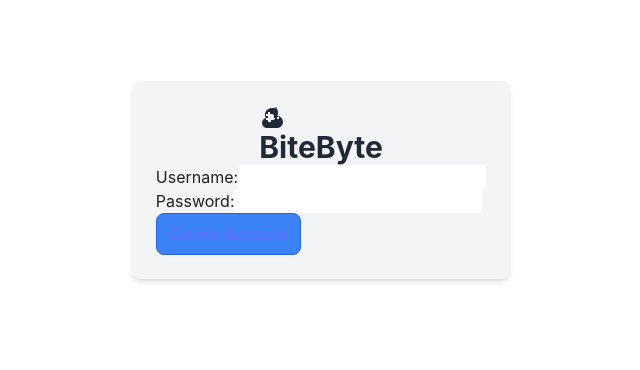
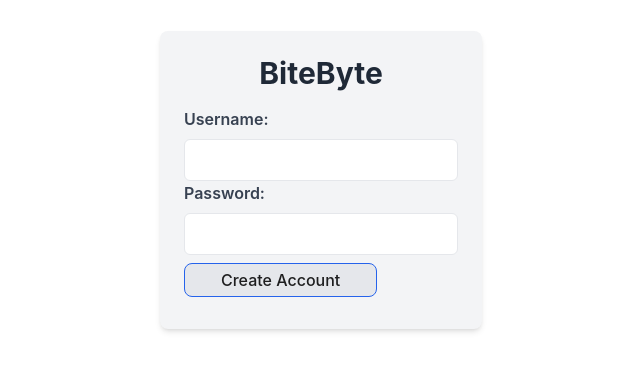
Before and after one commit to FTRI47-Pikachu/bitebyte, a React (Vite) app: page /signup in a window 1280 px wide. Shown: the part 220-590 px from the top of the page, without its empty margins (319-959 px from the left). Built offline with nearby package versions, Linux system fonts and the light colour scheme.

Commit message:
update login and signin styling

```diff
--- a/src/component/header.tsx
+++ b/src/component/header.tsx
@@ -3,15 +3,6 @@ import React from 'react';
 const Header: React.FC = () => {
   return (
     <div className="logo">
-        <svg
-          className="fill-current text-gray-800 mr-2"
-          xmlns="http://www.w3.org/2000/svg"
-          width="24"
-          height="24"
-          viewBox="0 0 24 24"
-        >
-          <path d="M19 2c-1.11 0-2.08.56-2.68 1.42C15.7 3.17 14.38 3 13 3c-3.86 0-7 3.14-7 7 0 1.02.23 1.99.65 2.85C4.66 13.86 3 15.76 3 18c0 2.76 2.24 5 5 5h10c3.31 0 6-2.69 6-6 0-3.25-2.45-5.89-5.54-5.99C18.83 8.54 19 7.8 19 7c0-2.76-2.24-5-5-5zm1 10v2h-2v-2h2zm-4 1c0 1.1-.9 2-2 2h-2v2H9v-2H7v-2h2v-2H7V9h2V7h2v2h2c1.1 0 2 .9 2 2v2z" />
-        </svg>
         <span className="text-3xl font-bold text-gray-800"> {/* Increased font size */}
         BiteByte
       </span>
--- a/src/component/login.tsx
+++ b/src/component/login.tsx
@@ -1,6 +1,7 @@
 import React, { useState, FormEvent } from 'react';
 import { Link } from 'react-router-dom';
 import Header from './header';
+import Logoimage from '../assets/logo-image.png';
 
 const Login: React.FC = () => {
   const [username, setUsername] = useState<string>('');
@@ -15,6 +16,7 @@ const Login: React.FC = () => {
 
   return (
     <div className="login-signup-container">
+       <img src={Logoimage} alt="Login" style={{ width: '40px', height: 'auto' }}/>
       <Header />
       <form onSubmit={handleSubmit}>
         <div>
@@ -37,7 +39,7 @@ const Login: React.FC = () => {
             required
           />
         </div>
-        <button type="submit">Login</button>
+        <button type="submit">Sign In</button>
       </form>
        <p>Don't have an account yet?  <Link to="/signup">Sign up</Link> Here!</p>
 
--- a/src/component/signup.tsx
+++ b/src/component/signup.tsx
@@ -37,7 +37,7 @@ const Signup: React.FC = () => {
             required
           />
         </div>
-        <button type="submit"><Link to="/">Create Account</Link></button>
+        <button type="submit">Create Account</button>
       </form>
 
     </div>
--- a/src/index.css
+++ b/src/index.css
@@ -32,8 +32,7 @@ h1, h2 {
 }
 
 button {
-  @apply rounded-custom border border-blue-600 px-3 py-2 text-base font-medium bg-blue-500 cursor-pointer transition-colors duration-200;
-  width:fit-content;
+  @apply rounded-custom border border-blue-600 px-9 py-1 my-2 text-base font-medium bg-gray-200 cursor-pointer transition-colors duration-200;
 }
 
 button:hover {
@@ -46,22 +45,23 @@ button:focus, button:focus-visible {
 
 /* Custom styles for the login container */
 .login-signup-container {
-  @apply flex flex-col items-center p-6 bg-gray-100 rounded-lg shadow-md; /* Ensure bg-gray-100 for login container */
+  @apply flex flex-col items-center justify-center p-6 bg-gray-100 rounded-lg shadow-md; /* Ensure bg-gray-100 for login container */
 }
 
-.login-container form {
+.login-signup-container form {
   @apply mt-4 w-full max-w-md;
 }
 
-.login-container div {
-  @apply mb-4;
+
+.login-signup-container > div + div {
+  @apply mt-8; /* Adds space between the two divs */
 }
 
-.login-container label {
+.login-signup-container label {
   @apply block mb-2 font-semibold text-gray-700;
 }
 
-.login-container input {
+.login-signup-container input {
   @apply w-full px-3 py-2 border rounded-md focus:outline-none focus:ring-2 focus:ring-brand-blue;
   mmargin-bottom: 1rem;
 }
--- a/src/main.tsx
+++ b/src/main.tsx
@@ -1,6 +1,6 @@
 import React from 'react'
 import ReactDOM from 'react-dom/client'
-import App from './App.tsx'
+//import App from './App.tsx'
 import './index.css'
 import {
   createBrowserRouter,
```
Also changed, not shown: src/App.tsx (+3 -9 lines), src/assets/logo-image.png (added).
